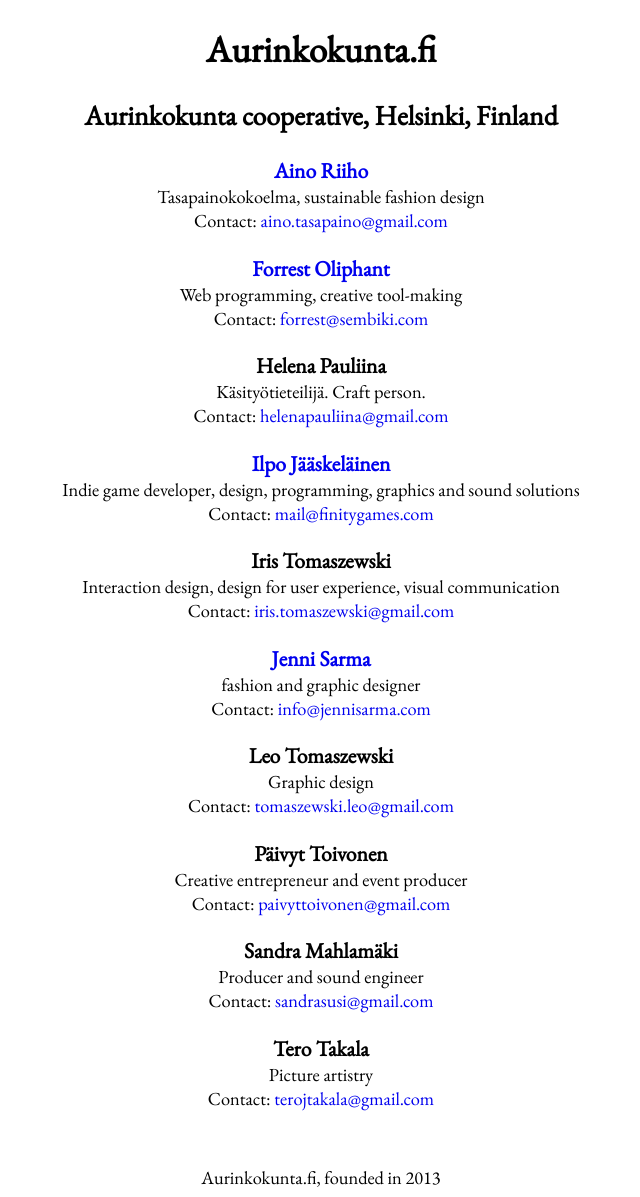
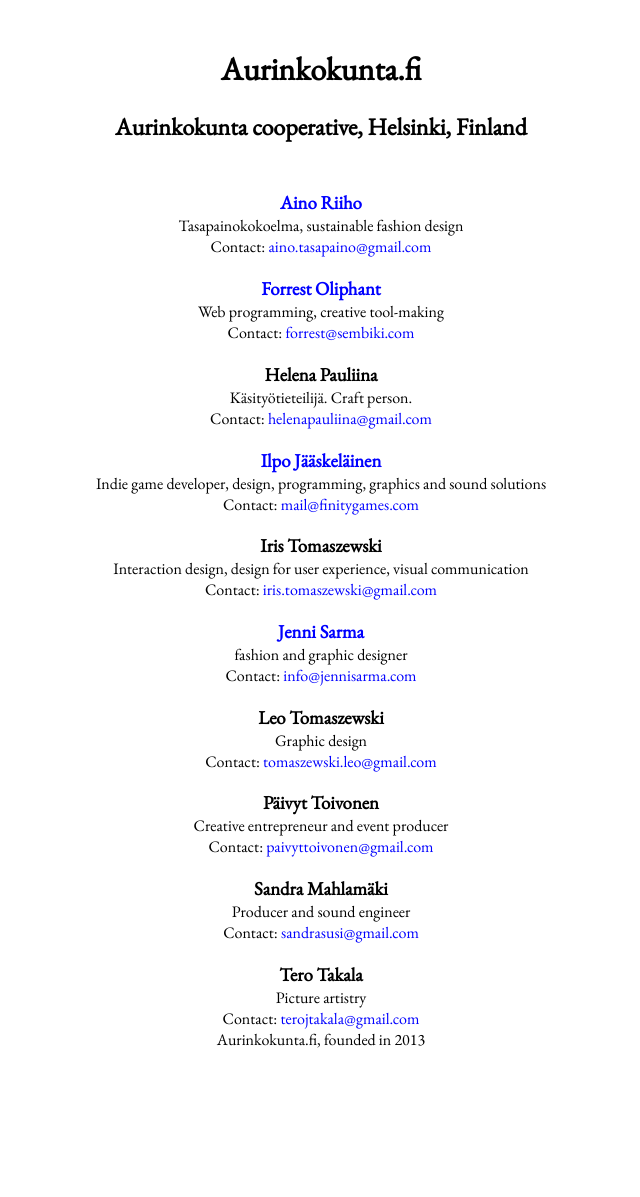
Before and after one commit to aurinkokunta/aurinkokunta.github.io, a Jekyll site: the page built from index.html, in a window 1280 px wide. Shown: the whole page, without its empty margins (319-959 px from the left). Built offline with Jekyll 4.4.1, drawn with Linux system fonts in a browser that asks for light colours; after the commit the page ends 1058 px from its top, so only the background shows below that.

Commit message:
spacing and link color

```diff
--- a/_layouts/default.html
+++ b/_layouts/default.html
@@ -13,20 +13,20 @@
     <style>
       body {
         font-family: 'EB Garamond', Georgia, serif;
-        font-size: 115%;
         text-align: center;
       }
       a {
         text-decoration: none;
+        color: blue;
+      }
+      header {
+        margin: 3em 0;
       }
       .person h3 {
         margin-bottom: 0;
       }
-      .person h4 {
-        margin-top: 0;
-      }
       footer {
-        margin-top: 3em;
+        margin-top: 4em 0 1em 0;
       }
     </style>
 
```
